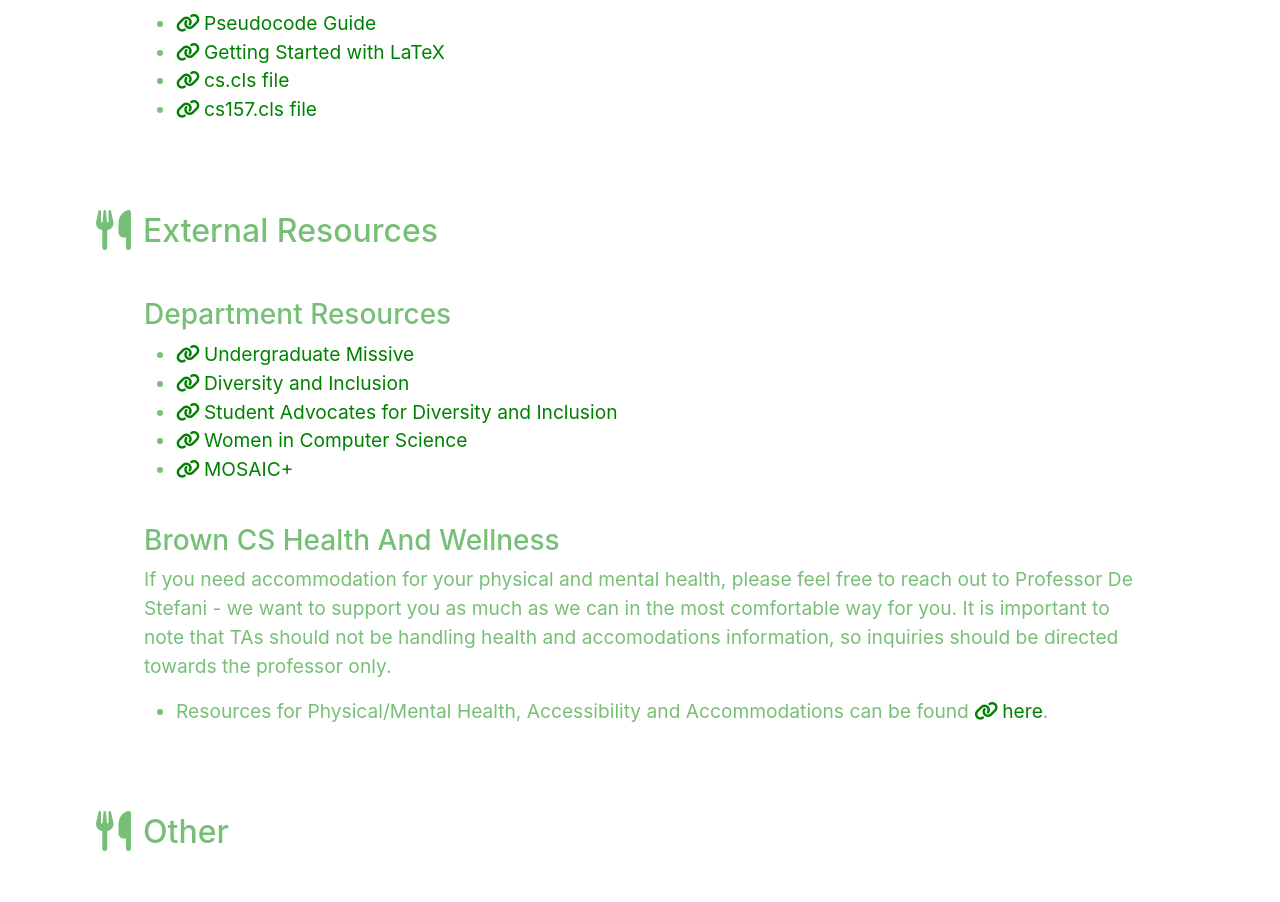
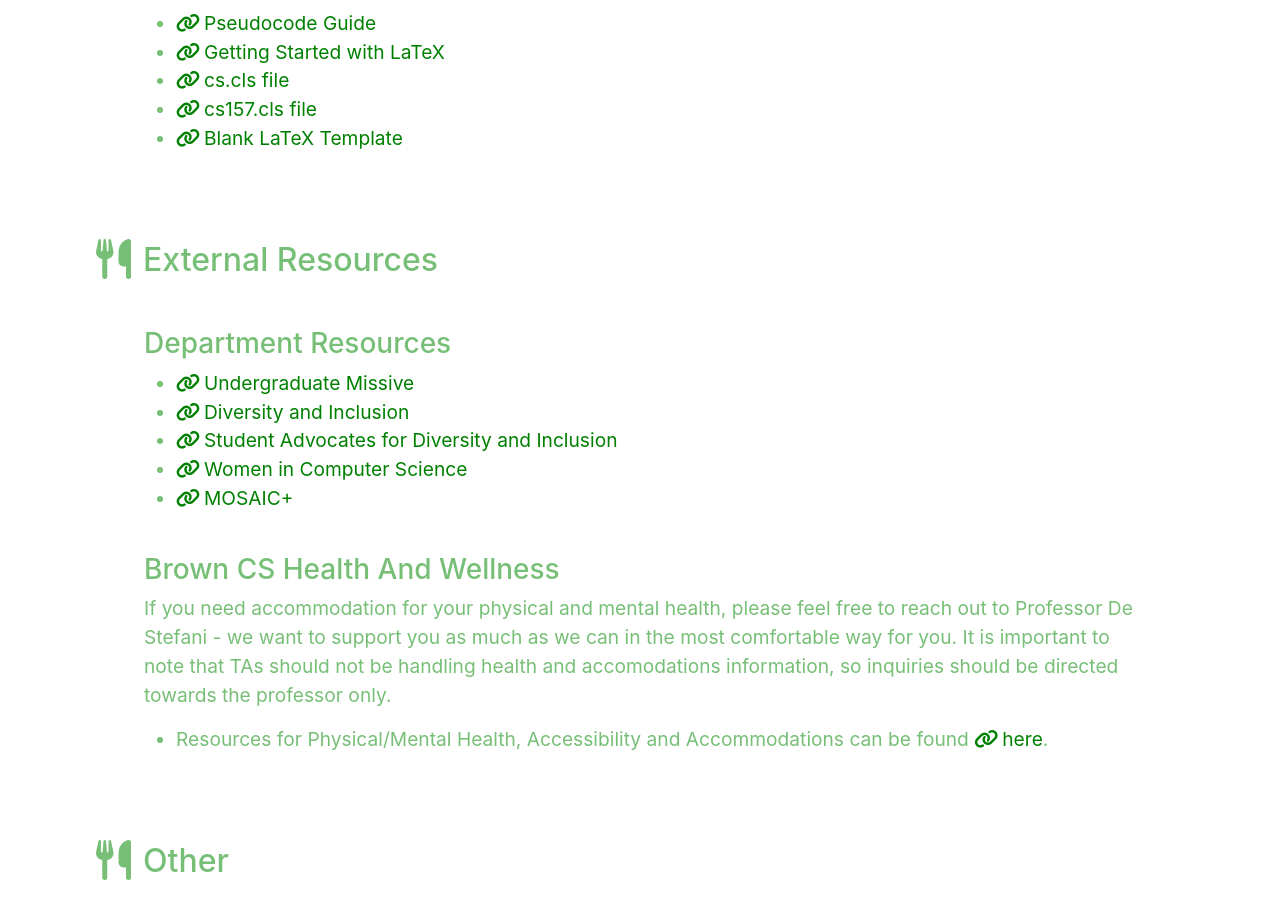
Before and after one commit to cs1570-2022/cs1570-2022.github.io, a React (Create React App) app: page / in a window 1280 px wide. Shown: the part 7440-8342 px from the top of the page. Built offline with nearby package versions, Linux system fonts and the light colour scheme.

Commit message:
update latex template

```diff
--- a/src/sections/Resources.jsx
+++ b/src/sections/Resources.jsx
@@ -36,6 +36,7 @@ const CourseDocuments = () => {
                     <li><PageLink href="content/resources/CS157LatexLinks.pdf" text="Getting Started with LaTeX" title="getting started with latex" /></li>
                     <li><PageLink href="content/resources/cs.cls" text="cs.cls file" title="latex template" /></li>
                     <li><PageLink href="content/resources/cs157.cls" text="cs157.cls file" title="latex template" /></li>
+                    <li><PageLink href="content/resources/template.tex" text="Blank LaTeX Template" title="latex template" /></li>
                 </ul>
             </CourseResource>
         </div>
```
Also changed, not shown: 1 other file (tests, documents, lock files or other folders).
